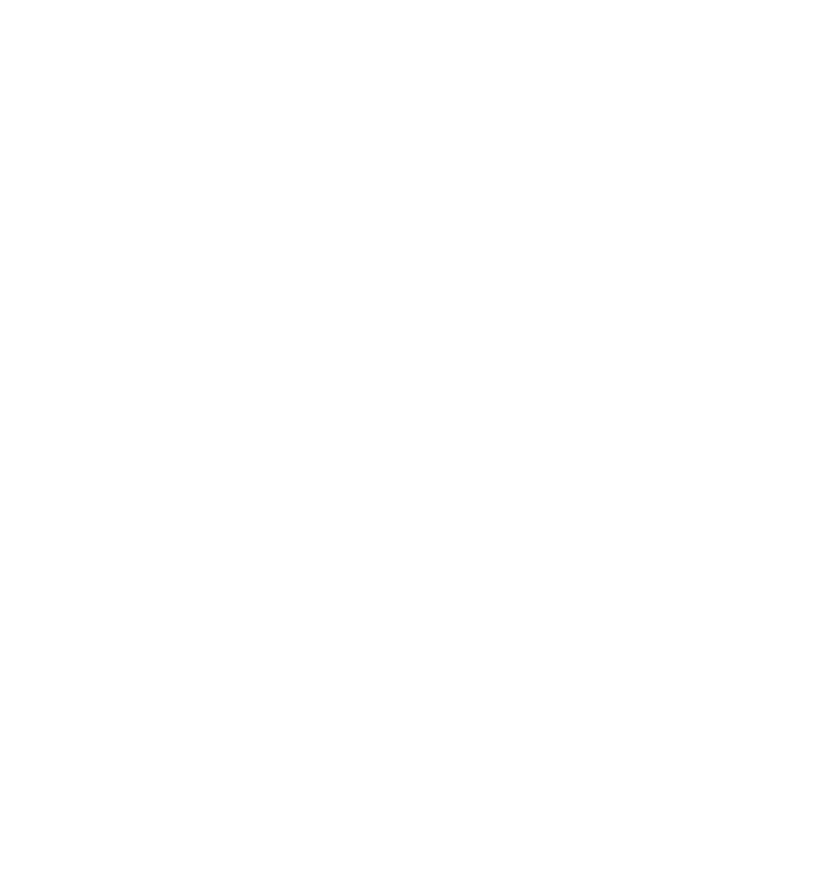
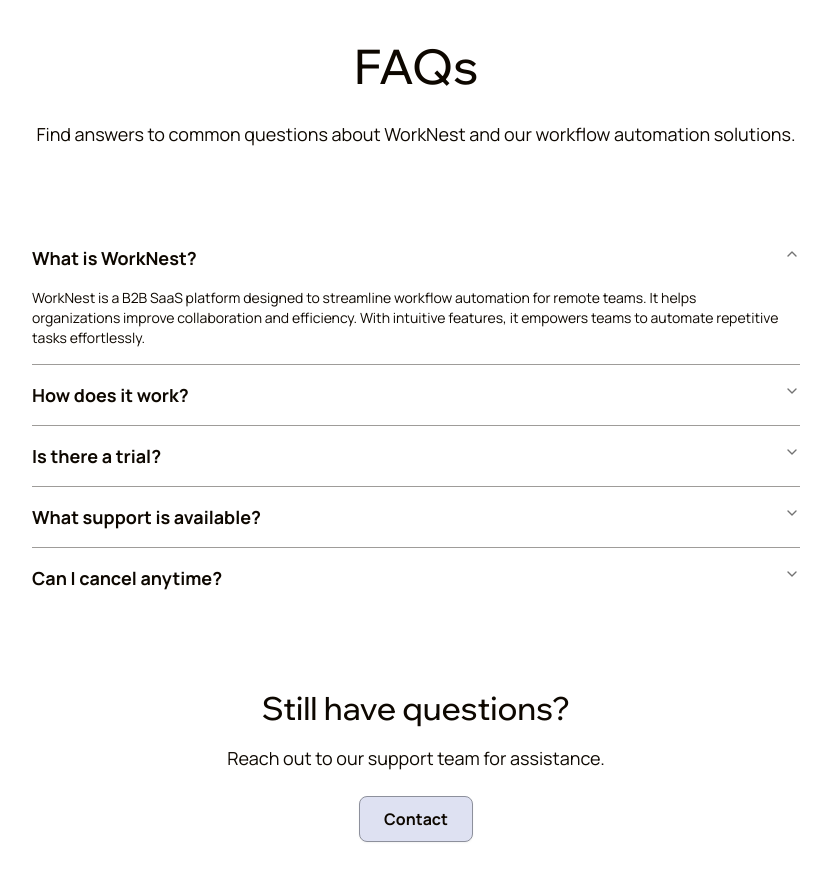
Before and after one commit to SadhuG/work-nest-landing-page, a Next.js app: page / in a window 1280 px wide. Shown: the part 5220-6100 px from the top of the page, without its empty margins (224-1055 px from the left). Before the commit the page ends 5144 px from the top, so only its background shows below. Built offline with nearby package versions, Linux system fonts and the light colour scheme.

Commit message:
FAQ Section done

```diff
--- a/package.json
+++ b/package.json
@@ -9,6 +9,7 @@
     "lint": "next lint"
   },
   "dependencies": {
+    "@radix-ui/react-accordion": "^1.2.12",
     "@radix-ui/react-slot": "^1.2.3",
     "class-variance-authority": "^0.7.1",
     "clsx": "^2.1.1",
--- a/src/app/page.tsx
+++ b/src/app/page.tsx
@@ -1,3 +1,4 @@
+import Faq from "@/components/faq";
 import Feature1 from "@/components/feature-1";
 import Hero from "@/components/hero";
 import HowItWorks from "@/components/how-it-works";
@@ -20,6 +21,7 @@
         <HowItWorks />
         <ProductDemo />
         <IntegrationsShowcase />
+        <Faq />
       </main>
       <footer></footer>
     </>
--- /dev/null
+++ b/src/components/faq.tsx
@@ -0,0 +1,88 @@
+import { title } from "process";
+import React from "react";
+import {
+  Accordion,
+  AccordionContent,
+  AccordionItem,
+  AccordionTrigger,
+} from "./ui/accordion";
+import { Button } from "./ui/button";
+
+const Faq = () => {
+  const faqList = [
+    {
+      title: "What is WorkNest?",
+      content:
+        "WorkNest is a B2B SaaS platform designed to streamline workflow automation for remote teams. It helps organizations improve collaboration and efficiency. With intuitive features, it empowers teams to automate repetitive tasks effortlessly.",
+    },
+    {
+      title: "How does it work?",
+      content:
+        "WorkNest integrates seamlessly with your existing tools to automate workflows. Users can create customized processes that fit their unique needs. Our platform is designed for ease of use, ensuring quick adoption by teams.",
+    },
+    {
+      title: "Is there a trial?",
+      content:
+        "Yes! We offer a free trial so you can explore all features of WorkNest. Sign up today to experience how our platform can transform your team's productivity. No credit card is required.",
+    },
+    {
+      title: "What support is available?",
+      content:
+        "Our support team is available 24/7 to assist you with any questions. We provide comprehensive resources, including tutorials and FAQs, to help you get started. Additionally, our community forum is a great place to connect with other users.",
+    },
+    {
+      title: "Can I cancel anytime?",
+      content:
+        "Absolutely! You can cancel your subscription at any time without penalties. We believe in providing flexibility to our users. Your satisfaction is our priority, and we want you to feel comfortable with your decision.",
+    },
+  ];
+  return (
+    <section className="mx-auto flex max-w-[1536px] items-center justify-center px-4 py-16 md:px-10 md:py-20 lg:px-16 lg:py-28">
+      <div className="mx-auto max-w-7xl">
+        <div className="mx-auto mb-12 w-full max-w-3xl text-center md:mb-20">
+          <h2 className="mb-6">FAQs</h2>
+          <p className="md:text-lg">
+            Find answers to common questions about WorkNest and our workflow
+            automation solutions.
+          </p>
+        </div>
+        <div className="max-w-3xl">
+          <Accordion
+            type="single"
+            collapsible
+            className="w-full"
+            defaultValue="item-1"
+          >
+            {faqList.map((item, index) => (
+              <AccordionItem
+                key={index}
+                value={`item-${index + 1}`}
+                className="border-border"
+              >
+                <AccordionTrigger className="font-bold md:text-lg">
+                  {item.title}
+                </AccordionTrigger>
+                <AccordionContent className="flex flex-col gap-4 text-pretty">
+                  <p>{item.content}</p>
+                </AccordionContent>
+              </AccordionItem>
+            ))}
+          </Accordion>
+        </div>
+        <div className="mx-auto mt-12 w-full max-w-3xl text-center md:mt-20">
+          <h4 className="mb-4">Still have questions?</h4>
+          <p className="md:text-lg">
+            Reach out to our support team for assistance.
+          </p>
+          <div className="mt-6">
+            <Button className="text-foreground border border-[#8D909C] bg-[#DEE1F2]">
+              Contact
+            </Button>
+          </div>
+        </div>
+      </div>
+    </section>
+  );
+};
+
+export default Faq;
--- /dev/null
+++ b/src/components/ui/accordion.tsx
@@ -0,0 +1,66 @@
+"use client";
+
+import * as AccordionPrimitive from "@radix-ui/react-accordion";
+import { ChevronDownIcon } from "lucide-react";
+import * as React from "react";
+
+import { cn } from "@/lib/utils";
+
+function Accordion({
+  ...props
+}: React.ComponentProps<typeof AccordionPrimitive.Root>) {
+  return <AccordionPrimitive.Root data-slot="accordion" {...props} />;
+}
+
+function AccordionItem({
+  className,
+  ...props
+}: React.ComponentProps<typeof AccordionPrimitive.Item>) {
+  return (
+    <AccordionPrimitive.Item
+      data-slot="accordion-item"
+      className={cn("border-b last:border-b-0", className)}
+      {...props}
+    />
+  );
+}
+
+function AccordionTrigger({
+  className,
+  children,
+  ...props
+}: React.ComponentProps<typeof AccordionPrimitive.Trigger>) {
+  return (
+    <AccordionPrimitive.Header className="flex">
+      <AccordionPrimitive.Trigger
+        data-slot="accordion-trigger"
+        className={cn(
+          "focus-visible:border-ring focus-visible:ring-ring/50 flex flex-1 items-start justify-between gap-4 rounded-md py-4 text-left text-sm font-medium transition-all outline-none hover:underline focus-visible:ring-[3px] disabled:pointer-events-none disabled:opacity-50 [&[data-state=open]>svg]:rotate-180",
+          className,
+        )}
+        {...props}
+      >
+        {children}
+        <ChevronDownIcon className="text-muted-foreground pointer-events-none size-4 shrink-0 translate-y-0.5 transition-transform duration-200" />
+      </AccordionPrimitive.Trigger>
+    </AccordionPrimitive.Header>
+  );
+}
+
+function AccordionContent({
+  className,
+  children,
+  ...props
+}: React.ComponentProps<typeof AccordionPrimitive.Content>) {
+  return (
+    <AccordionPrimitive.Content
+      data-slot="accordion-content"
+      className="data-[state=closed]:animate-accordion-up data-[state=open]:animate-accordion-down overflow-hidden text-sm"
+      {...props}
+    >
+      <div className={cn("pt-0 pb-4", className)}>{children}</div>
+    </AccordionPrimitive.Content>
+  );
+}
+
+export { Accordion, AccordionContent, AccordionItem, AccordionTrigger };
```
Also changed, not shown: 1 other file (tests, documents, lock files or other folders).
